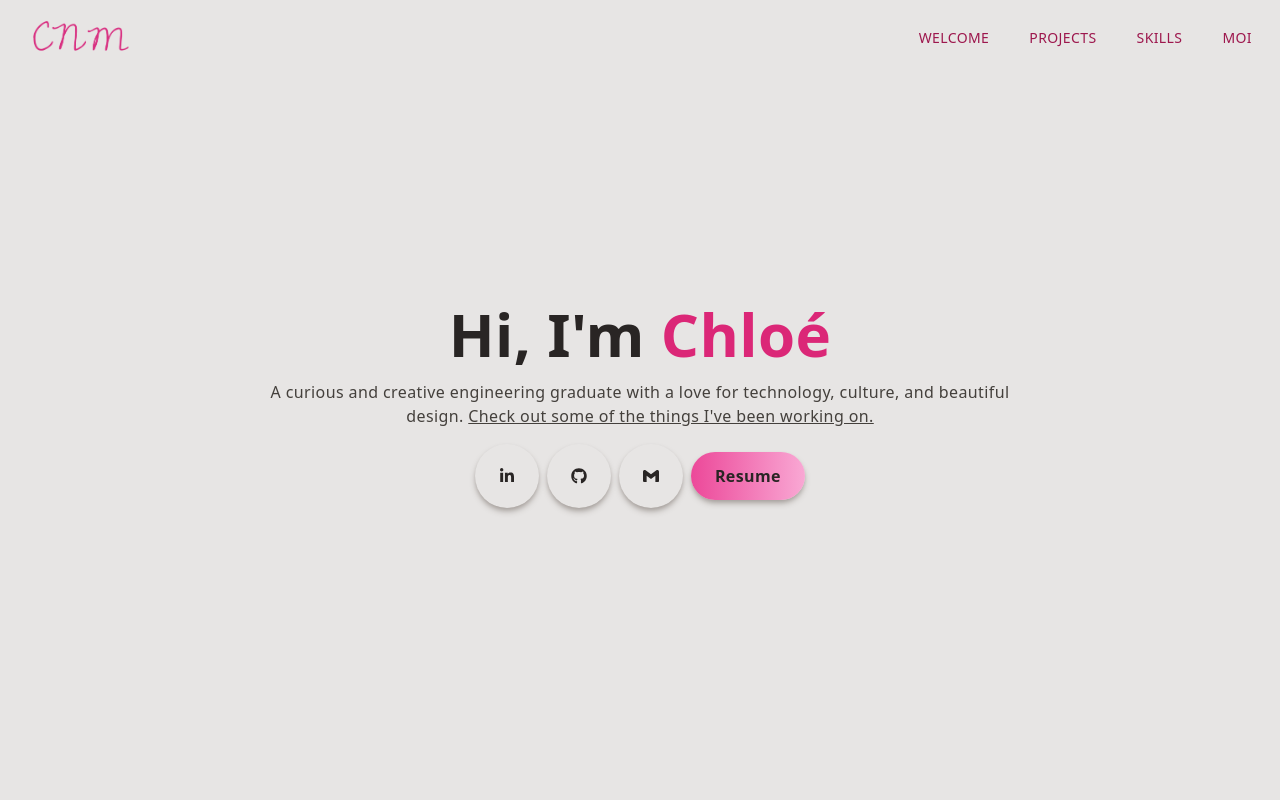
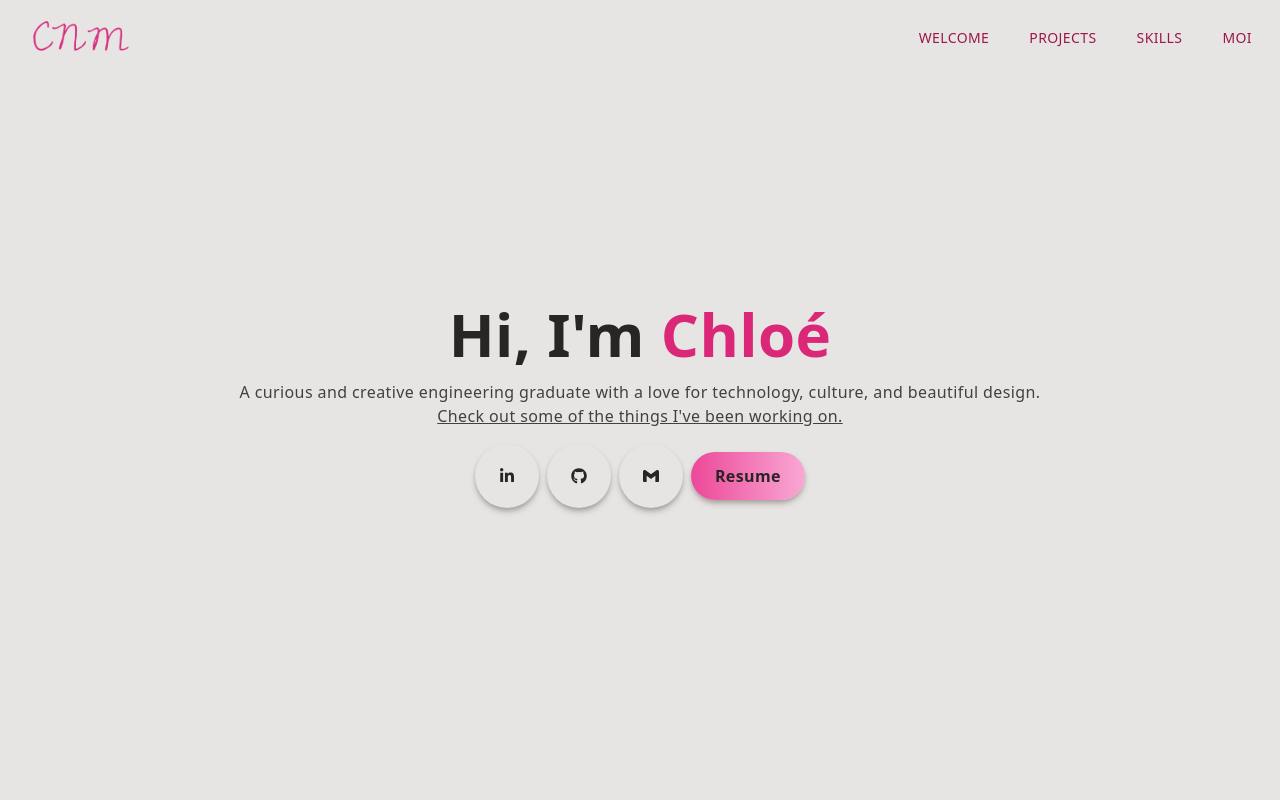
Before and after one commit to cnmorali/Personal-Website, a Next.js app: page / in a window 1280 px wide. Shown: the top 800 px of the page. Built offline with nearby package versions, Linux system fonts and the light colour scheme.

Commit message:
Fixing line spacing landing page

```diff
--- a/src/app/components/Main.jsx
+++ b/src/app/components/Main.jsx
@@ -15,7 +15,7 @@ const Main = () => {
                         Hi, I&apos;m <span className='text-[#db2777]'>Chloé</span>
                     </h1>
 
-                    <p className="text-stone-700 max-w-[65%] m-auto">
+                    <p className="text-stone-700 max-w-[70%] m-auto">
                     A curious and creative engineering graduate with a love for technology, culture, and beautiful design.{' '}
                         <Link href="/#projects" scroll={true}>
                             <span className="underline cursor-pointer hover:opacity-80 transition-opacity duration-200">
```
